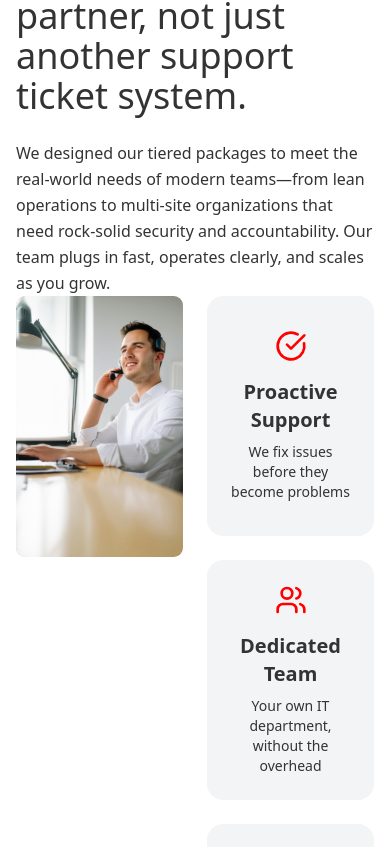
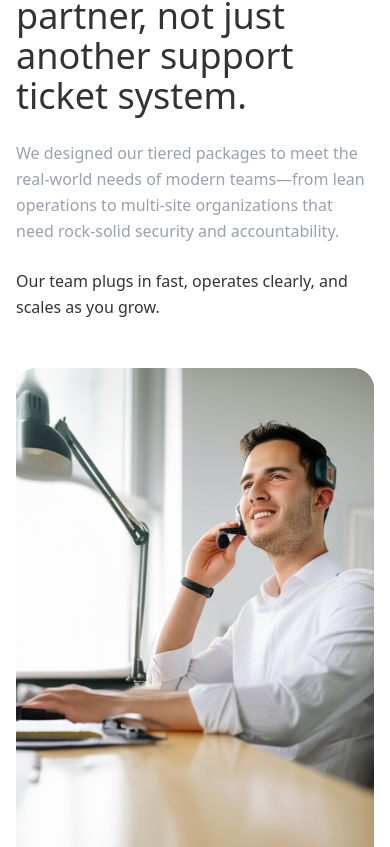
Before and after one commit to helpdesk411/helpdesk-411, a React (Vite) app: page /c in a window 390 px wide. Shown: the part 2917-3764 px from the top of the page. Built offline with nearby package versions, Linux system fonts and the light colour scheme; a web font is replaced by a local one.

Commit message:
style: add partners and painpoints mobile

```diff
--- a/src/sections/PainPoints.tsx
+++ b/src/sections/PainPoints.tsx
@@ -132,7 +132,7 @@ export function PainPoints() {
       subTintColor: "text-red-500"
     },
     "/c": {
-      sectionBg: "bg-gray-100",
+      sectionBg: "bg-white",
       titleColor: "text-[#333333]",
       highlightColor: "text-[#bababa]",
       subTintColor: "text-[#333333]"
--- a/src/sections/Partner.tsx
+++ b/src/sections/Partner.tsx
@@ -25,7 +25,7 @@
         featureTitleColor: "text-xl text-red-500",
       },
       "/c": {
-        sectionBg: "bg-white",
+        sectionBg: "bg-white md:pb-40",
         titleColor: "text-[#333333]",
         bodyColor: "text-[#333333]",
         accentColor: "text-[#333333]",
@@ -53,19 +53,20 @@
             // Route C layout: Person image on left, cards on right
             <div>
               {/* Text content */}
-              <div className="flex flex-col gap-6">
-                <h2 className={cn("text-4xl lg:text-5xl font-light", titleColor)}>
+              <div className="flex flex-col gap-6 items-center mb-12">
+                <h2 className={cn("md:w-3/4 md:text-center text-4xl lg:text-5xl font-light", titleColor)}>
                   A proactive IT partner, not just another support ticket system.
                 </h2>
 
-                <p className={cn("text-base leading-relaxed", bodyColor)}>
-                  We designed our tiered packages to meet the real-world needs of modern teams—from lean operations to multi-site organizations that need rock-solid security and accountability. Our team plugs in fast, operates clearly, and scales as you grow.
+                <p className={cn("md:w-3/5 text-gray-400 md:text-center text-base leading-relaxed")}>
+                  We designed our tiered packages to meet the real-world needs of modern teams—from lean operations to multi-site organizations that need rock-solid security and accountability.
                 </p>
+
+                <p className={cn("md:text-center text-base leading-relaxed", bodyColor)}>Our team plugs in fast, operates clearly, and scales as you grow.</p>
               </div>
-              <div className="flex gap-6 items-stretch">
+              <div className="flex flex-col md:flex-row gap-6 items-stretch">
                 {/* Left side - Person image */}
                 <div className="flex-1">
-
                   <img
                     src="/images/partners_image_mobile.svg"
                     alt="IT Professional"
@@ -77,7 +78,7 @@
                 <div className="flex-1 grid grid-rows-3 gap-6">
                   {/* Proactive Support Card */}
                   <div className={cn(
-                    "p-6 rounded-2xl flex flex-col justify-center items-center gap-4 text-center",
+                    "py-20 md:p-6 rounded-2xl flex flex-col justify-center items-center gap-4 text-center",
                     pathname === "/c" ? "bg-gray-100" : ""
                   )}>
                     <div className="flex-shrink-0">
```
